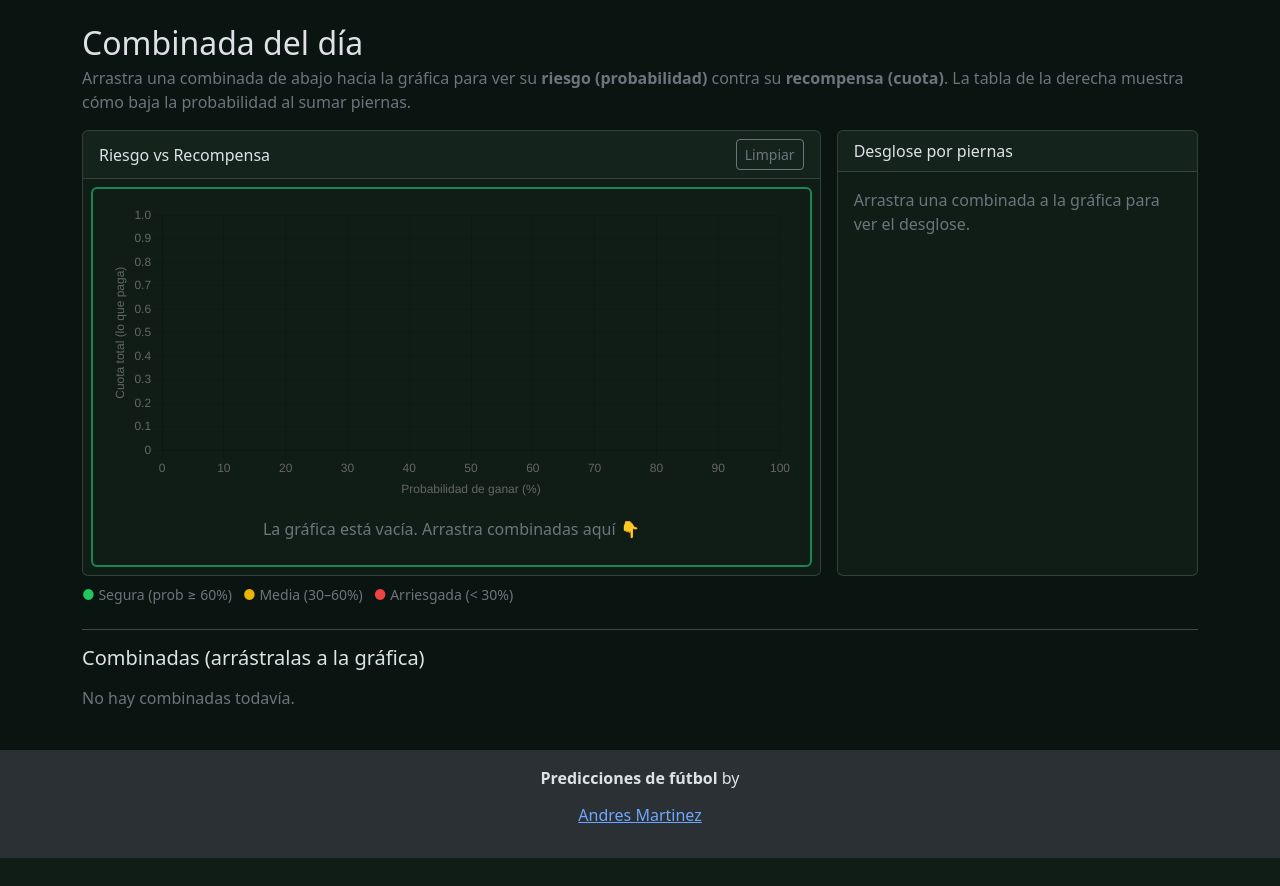
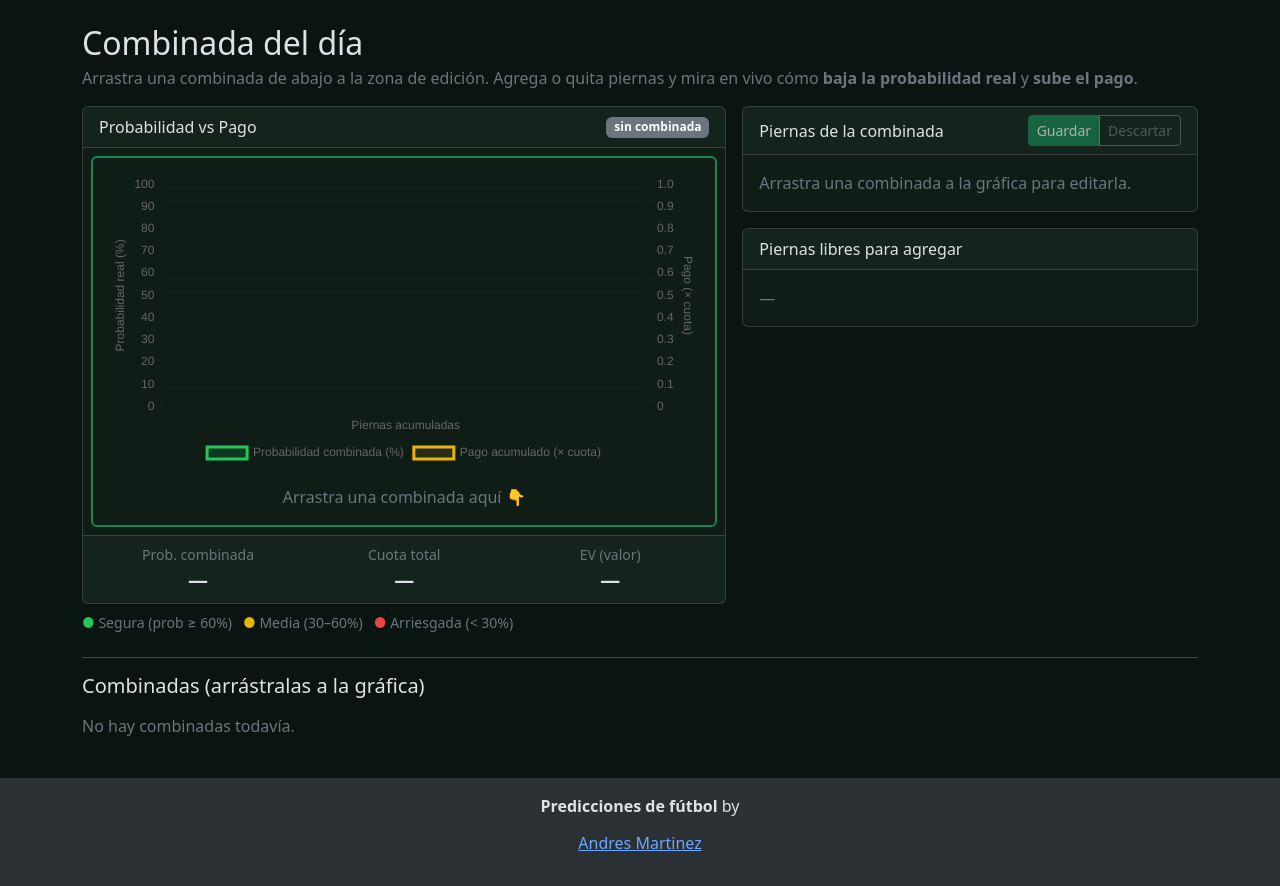
Before and after one commit to AndresProgma/agregacion-furbolazoia, a FastAPI app: page /Combinada/Dia/ in a window 1280 px wide. Shown: the part 56-942 px from the top of the page. Before the commit the page ends 914 px from the top, so only its background shows below. Run offline with FastAPI, Linux system fonts and the light colour scheme; data that the repository does not hold is empty.

Commit message:
feat: Combinada del día como editor en vivo (gráfica prob vs pago + agregar/quitar piernas)

```diff
--- a/app/templates/combinada_dia.html
+++ b/app/templates/combinada_dia.html
@@ -1,78 +1,107 @@
 {% extends 'base.html' %}
 {% block content %}
 {#
-  combinada_dia.html  ->  "Combinada del día"
-  - Arriba (lado a lado): la GRAFICA de RIESGO vs RECOMPENSA  y  una TABLA.
-        * La grafica arranca VACIA.
-        * La tabla muestra, para la combinada que sueltes, como BAJA la probabilidad
-          combinada al ir multiplicando la prob de cada pierna (1 pierna, 2, 3...).
-  - Abajo: todas las combinadas (combinada_carta.html), cada una ARRASTRABLE.
-  - Al soltar una carta sobre la grafica aparece un punto:
-        eje X = probabilidad de ganar (%)   ->  qué tan probable es que salga
-        eje Y = cuota total (lo que paga)    ->  cuánto recompensa
+  combinada_dia.html  ->  "Combinada del día" (EDITOR en tiempo real)
+  - Arrastra una combinada (abajo) a la ZONA DE EDICIÓN.
+  - GRÁFICA (idea #1, doble eje): cómo CAE la probabilidad combinada (∏ prob)
+    y cómo SUBE el pago (∏ cuota) a medida que se acumulan piernas.
+  - Tabla de piernas de la combinada (se pueden QUITAR) + POOL de piernas
+    libres (se pueden AGREGAR). Todo recalcula la gráfica y los números EN VIVO.
+  - Guardar: persiste los cambios. Descartar: vuelve a como estaba.
 #}
 
-{# Chart.js: la libreria que dibuja la grafica (se baja del CDN) #}
 <script src="https://cdn.jsdelivr.net/npm/chart.js@4.4.3/dist/chart.umd.min.js"></script>
 
 <div class="container mt-4">
     <h2 class="mb-1">Combinada del día</h2>
     <p class="text-secondary mb-3">
-        Arrastra una combinada de abajo hacia la gráfica para ver su
-        <strong>riesgo (probabilidad)</strong> contra su <strong>recompensa (cuota)</strong>.
-        La tabla de la derecha muestra cómo baja la probabilidad al sumar piernas.
+        Arrastra una combinada de abajo a la zona de edición. Agrega o quita piernas
+        y mira en vivo cómo <strong>baja la probabilidad real</strong> y <strong>sube el pago</strong>.
     </p>
 
     <div class="row g-3">
-        {# ===== IZQUIERDA: LA GRAFICA (zona de soltar). Arranca vacia ===== #}
-        <div class="col-lg-8">
+        {# ===== IZQUIERDA: GRÁFICA idea #1 (zona de soltar la combinada) ===== #}
+        <div class="col-lg-7">
             <div class="card h-100">
                 <div class="card-header d-flex justify-content-between align-items-center">
-                    <span>Riesgo vs Recompensa</span>
-                    <button id="btn_limpiar" class="btn btn-outline-secondary btn-sm">Limpiar</button>
+                    <span id="titulo_grafica">Probabilidad vs Pago</span>
+                    <span id="badge_edit" class="badge text-bg-secondary">sin combinada</span>
                 </div>
-                {# este DIV es la ZONA DE SOLTAR: borde punteado para que se note #}
                 <div id="zona_grafica" class="card-body border border-success border-2 rounded m-2"
-                     style="min-height:380px;">
-                    <canvas id="grafica_riesgo" height="130"></canvas>
+                     style="min-height:340px;">
+                    <canvas id="grafica_combo" height="150"></canvas>
                     <p id="grafica_vacia_msg" class="text-secondary text-center mt-3 mb-0">
-                        La gráfica está vacía. Arrastra combinadas aquí 👇
+                        Arrastra una combinada aquí 👇
                     </p>
+                </div>
+                {# Números clave #}
+                <div class="card-footer">
+                    <div class="row text-center g-2">
+                        <div class="col-4">
+                            <div class="small text-secondary">Prob. combinada</div>
+                            <div id="num_prob" class="fs-5 fw-bold">—</div>
+                        </div>
+                        <div class="col-4">
+                            <div class="small text-secondary">Cuota total</div>
+                            <div id="num_cuota" class="fs-5 fw-bold">—</div>
+                        </div>
+                        <div class="col-4">
+                            <div class="small text-secondary">EV (valor)</div>
+                            <div id="num_ev" class="fs-5 fw-bold">—</div>
+                        </div>
+                    </div>
                 </div>
             </div>
         </div>
 
-        {# ===== DERECHA: LA TABLA (se llena con la combinada que sueltes) ===== #}
-        <div class="col-lg-4">
-            <div class="card h-100">
-                <div class="card-header">Desglose por piernas</div>
+        {# ===== DERECHA: TABLA EDITABLE + POOL para agregar ===== #}
+        <div class="col-lg-5">
+            <div class="card mb-3">
+                <div class="card-header d-flex justify-content-between align-items-center">
+                    <span>Piernas de la combinada</span>
+                    <div class="btn-group btn-group-sm">
+                        <button id="btn_guardar" class="btn btn-success" disabled>Guardar</button>
+                        <button id="btn_descartar" class="btn btn-outline-secondary" disabled>Descartar</button>
+                    </div>
+                </div>
                 <div class="card-body" id="tabla_combinada">
-                    <p class="text-secondary mb-0">Arrastra una combinada a la gráfica para ver el desglose.</p>
+                    <p class="text-secondary mb-0">Arrastra una combinada a la gráfica para editarla.</p>
+                </div>
+            </div>
+
+            <div class="card">
+                <div class="card-header">Piernas libres para agregar</div>
+                <div class="card-body" id="pool_piernas" style="max-height:260px; overflow:auto;">
+                    <p class="text-secondary mb-0">—</p>
                 </div>
             </div>
         </div>
     </div>
 
-    {# leyenda de colores (semaforo de riesgo) #}
+    {# leyenda de colores (semáforo de riesgo) #}
     <p class="small text-secondary mt-2 mb-4">
         <span style="color:#22c55e;">●</span> Segura (prob ≥ 60%) &nbsp;
         <span style="color:#eab308;">●</span> Media (30–60%) &nbsp;
         <span style="color:#ef4444;">●</span> Arriesgada (&lt; 30%)
     </p>
 
+    {# Form oculto para Guardar (se rellena por JS) #}
+    <form id="form_guardar" method="post" action="" class="d-none">
+        <input type="hidden" name="pierna_ids" id="input_pierna_ids" value="">
+    </form>
+
     <hr>
     <h5 class="mb-3">Combinadas (arrástralas a la gráfica)</h5>
 
-    {# ===== LAS CARTAS, cada una envuelta en un div ARRASTRABLE ===== #}
     <div class="row g-3">
         {% for item in datos %}
-            {% set Combinada = item.combinada %}   {# combinada_carta.html usa la variable 'Combinada' #}
+            {% set Combinada = item.combinada %}
             <div class="col-md-4 combinada-drag" draggable="true"
                  data-id="{{ Combinada.id }}"
-                 data-prob="{{ Combinada.prob_combinada if Combinada.prob_combinada is not none else '' }}"
-                 data-cuota="{{ Combinada.cuota_total if Combinada.cuota_total is not none else '' }}"
+                 data-stake="{{ Combinada.stake }}"
                  data-piernas='{{ item.piernas_info | tojson }}'
                  ondragstart="alArrastrarCombinada(event)"
+                 onclick="cargarDesdeCarta(this, event)"
                  style="cursor:grab;">
                 {% include 'combinada_carta.html' %}
             </div>
@@ -83,148 +112,224 @@
 </div>
 
 <script>
-    // ---- 1) ARRASTRAR una combinada: guardamos sus datos en el "portapapeles" del arrastre ----
-    function alArrastrarCombinada(event) {
-        const el = event.currentTarget;
-        // metemos todo en un solo texto (JSON) porque es lo mas compatible entre navegadores
-        const datos = JSON.stringify({
-            id: el.dataset.id,
-            prob: el.dataset.prob,        // 0–1, o "" si la combinada no tiene probabilidad
-            cuota: el.dataset.cuota,      // >=1, o "" si no tiene cuota
-            piernas: el.dataset.piernas   // JSON con [{partido, prob}, ...]
-        });
-        event.dataTransfer.setData("text/plain", datos);
-    }
+    // ====== DATOS DEL SERVIDOR ======
+    const SERVER_POOL = {{ piernas_pool | tojson }};   // piernas libres (id, partido, mercado, prob, cuota)
 
-    // segun la probabilidad elegimos color (semaforo de riesgo)
-    function colorPorRiesgo(prob01) {
-        if (prob01 >= 0.6) return "#22c55e";   // verde = segura
-        if (prob01 >= 0.3) return "#eab308";   // amarillo = media
-        return "#ef4444";                      // rojo = arriesgada
-    }
+    // ====== ESTADO DEL EDITOR (en el navegador) ======
+    let editId = null;        // combinada que se está editando
+    let stake  = 1;           // stake de esa combinada (para el EV)
+    let legs   = [];          // piernas actuales de la combinada
+    let pool   = [];          // piernas libres disponibles para agregar
+    let legsOriginal = [];    // copia al cargar (para "Descartar")
 
-    // ---- 2) Creamos la grafica VACIA (un scatter: puntos sueltos) ----
-    const chart = new Chart(document.getElementById("grafica_riesgo"), {
-        type: "scatter",
+    const clone = (a) => JSON.parse(JSON.stringify(a));
+    const colorRiesgo = (p) => p >= 0.6 ? "#22c55e" : (p >= 0.3 ? "#eab308" : "#ef4444");
+
+    // ====== GRÁFICA idea #1: doble eje (prob cae / pago sube) ======
+    const chart = new Chart(document.getElementById("grafica_combo"), {
+        type: "line",
         data: {
-            datasets: [{
-                label: "Combinadas",
-                data: [],                 // arranca sin puntos
-                backgroundColor: [],      // un color por punto (semaforo de riesgo)
-                pointRadius: 9,
-                pointHoverRadius: 12
-            }]
+            labels: [],
+            datasets: [
+                {
+                    label: "Probabilidad combinada (%)",
+                    yAxisID: "yProb",
+                    data: [], borderColor: "#22c55e",
+                    backgroundColor: "rgba(34,197,94,.15)",
+                    tension: .25, fill: true, pointRadius: 4, pointHoverRadius: 6
+                },
+                {
+                    label: "Pago acumulado (× cuota)",
+                    yAxisID: "yCuota",
+                    data: [], borderColor: "#eab308",
+                    backgroundColor: "rgba(234,179,8,.1)",
+                    tension: .25, fill: false, pointRadius: 4, pointHoverRadius: 6
+                }
+            ]
         },
         options: {
+            responsive: true,
+            interaction: { mode: "index", intersect: false },
             scales: {
-                x: { title: { display: true, text: "Probabilidad de ganar (%)" }, min: 0, max: 100 },
-                y: { title: { display: true, text: "Cuota total (lo que paga)" }, beginAtZero: false }
+                yProb:  { type: "linear", position: "left",  min: 0, max: 100,
+                          title: { display: true, text: "Probabilidad real (%)" } },
+                yCuota: { type: "linear", position: "right", beginAtZero: false,
+                          title: { display: true, text: "Pago (× cuota)" },
+                          grid: { drawOnChartArea: false } },
+                x: { title: { display: true, text: "Piernas acumuladas" } }
             },
-            plugins: {
-                legend: { display: false },
-                tooltip: {
-                    callbacks: {
-                        // texto que sale al pasar el mouse sobre un punto
-                        label: (c) => `${c.raw.label} · prob ${c.raw.x.toFixed(1)}% · cuota ${c.raw.y.toFixed(2)}`
-                    }
-                }
-            }
+            plugins: { legend: { position: "bottom" } }
         }
     });
 
-    // ---- 3) LA TABLA: arma el desglose pierna por pierna de una combinada ----
-    // piernas = [{partido, prob}, ...].  Multiplica las probs una a una y muestra
-    // como cae la probabilidad combinada (igual que el ejemplo del 0.89).
-    function renderTabla(id, piernas, probTotal) {
+    // Productos acumulados pierna a pierna (para la gráfica y la tabla)
+    function acumulados(arr) {
+        let prob = 1, cuota = 1;
+        const labels = [], pdata = [], cdata = [], probAcum = [];
+        arr.forEach((l, i) => {
+            prob  *= l.prob;
+            cuota *= l.cuota;
+            labels.push(`${i + 1}. ${l.mercado}`);
+            pdata.push(+(prob * 100).toFixed(2));
+            cdata.push(+cuota.toFixed(2));
+            probAcum.push(prob);
+        });
+        return { labels, pdata, cdata, probAcum, probFinal: prob, cuotaFinal: cuota };
+    }
+
+    // ====== PINTAR TODO (se llama en cada cambio) ======
+    function recompute() {
+        const ac = acumulados(legs);
+
+        // --- gráfica ---
+        chart.data.labels = ac.labels;
+        chart.data.datasets[0].data = ac.pdata;
+        chart.data.datasets[1].data = ac.cdata;
+        chart.update();
+        document.getElementById("grafica_vacia_msg").classList.toggle("d-none", legs.length > 0);
+
+        // --- números ---
+        if (legs.length === 0) {
+            document.getElementById("num_prob").textContent = "—";
+            document.getElementById("num_cuota").textContent = "—";
+            document.getElementById("num_ev").textContent = "—";
+        } else {
+            const pago = stake * ac.cuotaFinal;
+            const ev   = pago * ac.probFinal - stake;        // EV = prob·pago − stake
+            document.getElementById("num_prob").textContent  = (ac.probFinal * 100).toFixed(1) + "%";
+            document.getElementById("num_cuota").textContent = ac.cuotaFinal.toFixed(2);
+            const evEl = document.getElementById("num_ev");
+            evEl.textContent = (ev >= 0 ? "+" : "") + ev.toFixed(2) + " u";
+            evEl.style.color = ev >= 0 ? "#22c55e" : "#ef4444";
+        }
+
+        renderTabla(ac.probAcum);
+        renderPool();
+    }
+
+    // ====== TABLA de piernas de la combinada (con botón Quitar) ======
+    function renderTabla(probAcum) {
         const cont = document.getElementById("tabla_combinada");
-
-        // combinada SIN piernas (prob puesta a mano): mostramos solo el total
-        if (!piernas || piernas.length === 0) {
-            const pct = probTotal === "" ? "—" : (parseFloat(probTotal) * 100).toFixed(1) + "%";
-            cont.innerHTML = `<h6 class="mb-2">Combinada #${id}</h6>
-                <p class="text-secondary mb-0">No tiene piernas. Prob. combinada: <strong>${pct}</strong></p>`;
+        if (editId === null) {
+            cont.innerHTML = '<p class="text-secondary mb-0">Arrastra una combinada a la gráfica para editarla.</p>';
             return;
         }
-
-        let prod = 1;
-        const factores = [];
+        if (legs.length === 0) {
+            cont.innerHTML = `<h6 class="mb-2">Combinada #${editId}</h6>
+                <p class="text-secondary mb-0">Sin piernas. Agrega desde el pool de abajo 👇</p>`;
+            return;
+        }
         let filas = "";
-        let yaAviso = false;
-        piernas.forEach((p, i) => {
-            prod *= p.prob;                       // acumulamos el producto
-            factores.push(p.prob.toFixed(2));     // "0.90", "0.85", ...
-            const pct = (prod * 100).toFixed(1);
-            const color = colorPorRiesgo(prod);
-
-            // aviso la primera vez que baja del 50% ("moneda al aire")
-            let nota = "";
-            if (!yaAviso && prod < 0.5) { nota = ' <span class="text-danger small">← menos que una moneda al aire</span>'; yaAviso = true; }
-
+        legs.forEach((l, i) => {
+            const pa = probAcum[i];
             filas += `<tr>
                 <td>${i + 1}</td>
-                <td class="small text-secondary">${factores.join(" × ")}</td>
-                <td style="color:${color}; font-weight:600;">${pct}%${nota}</td>
+                <td><div class="small">${l.partido}</div><div class="small text-success">${l.mercado}</div></td>
+                <td class="text-nowrap">${l.cuota.toFixed(2)}</td>
+                <td style="color:${colorRiesgo(pa)}; font-weight:600;">${(pa * 100).toFixed(1)}%</td>
+                <td><button class="btn btn-outline-danger btn-sm py-0" onclick="quitarPierna(${l.id})">✕</button></td>
             </tr>`;
         });
-
         cont.innerHTML = `
-            <h6 class="mb-2">Combinada #${id}</h6>
+            <h6 class="mb-2">Combinada #${editId}</h6>
             <table class="table table-sm table-dark table-bordered mb-0 align-middle">
-                <thead><tr><th>Nº piernas</th><th>Cálculo</th><th>Prob. combinada</th></tr></thead>
+                <thead><tr><th>#</th><th>Pierna</th><th>Cuota</th><th>Prob. acum.</th><th></th></tr></thead>
                 <tbody>${filas}</tbody>
             </table>`;
     }
 
-    // para no agregar dos veces la misma combinada (el punto)
-    const yaAgregadas = new Set();
+    // ====== POOL de piernas libres (con botón Agregar) ======
+    function renderPool() {
+        const cont = document.getElementById("pool_piernas");
+        if (editId === null) { cont.innerHTML = '<p class="text-secondary mb-0">—</p>'; return; }
+        if (pool.length === 0) { cont.innerHTML = '<p class="text-secondary mb-0">No hay piernas libres para agregar.</p>'; return; }
+        let html = "";
+        pool.forEach((p) => {
+            html += `<div class="d-flex justify-content-between align-items-center border-bottom py-1">
+                <div>
+                    <div class="small">${p.partido}</div>
+                    <div class="small text-success">${p.mercado} · cuota ${p.cuota.toFixed(2)} · prob ${(p.prob * 100).toFixed(0)}%</div>
+                </div>
+                <button class="btn btn-outline-success btn-sm py-0" onclick="agregarPierna(${p.id})">+ Agregar</button>
+            </div>`;
+        });
+        cont.innerHTML = html;
+    }
 
-    // ---- 4) SOLTAR sobre la grafica: agregamos el punto y armamos la tabla ----
+    // ====== ACCIONES agregar / quitar ======
+    function agregarPierna(id) {
+        const i = pool.findIndex(p => p.id === id);
+        if (i < 0) return;
+        legs.push(pool[i]);
+        pool.splice(i, 1);
+        recompute();
+    }
+    function quitarPierna(id) {
+        const i = legs.findIndex(l => l.id === id);
+        if (i < 0) return;
+        pool.push(legs[i]);   // vuelve al pool de libres
+        legs.splice(i, 1);
+        recompute();
+    }
+
+    // ====== CARGAR una combinada en el editor ======
+    function cargarCombinada(id, stakeVal, piernas) {
+        editId = id;
+        stake  = parseFloat(stakeVal) || 1;
+        legs   = clone(piernas || []);
+        legsOriginal = clone(legs);
+        // el pool arranca con las libres del servidor (menos las que ya estén en legs)
+        const enLegs = new Set(legs.map(l => l.id));
+        pool = clone(SERVER_POOL).filter(p => !enLegs.has(p.id));
+
+        document.getElementById("badge_edit").className = "badge text-bg-success";
+        document.getElementById("badge_edit").textContent = "editando #" + id;
+        document.getElementById("titulo_grafica").textContent = "Combinada #" + id + " · Probabilidad vs Pago";
+        document.getElementById("btn_guardar").disabled = false;
+        document.getElementById("btn_descartar").disabled = false;
+        document.getElementById("form_guardar").action = "/Combinada/Dia/" + id + "/guardar";
+        recompute();
+    }
+
+    // ====== DRAG & DROP de la combinada ======
+    function alArrastrarCombinada(event) {
+        const el = event.currentTarget;
+        event.dataTransfer.setData("text/plain", JSON.stringify({
+            id: el.dataset.id, stake: el.dataset.stake, piernas: el.dataset.piernas
+        }));
+    }
+    function cargarDesdeCarta(el, event) {
+        // si el clic fue en un botón/link/form de la carta (Editar, Eliminar, subir imagen),
+        // no cargamos: dejamos que ese control haga lo suyo.
+        if (event && event.target.closest('a, button, input, label, form')) return;
+        let piernas = [];
+        try { piernas = JSON.parse(el.dataset.piernas); } catch (_) {}
+        cargarCombinada(el.dataset.id, el.dataset.stake, piernas);
+    }
+
     const zona = document.getElementById("zona_grafica");
-    zona.addEventListener("dragover", (e) => e.preventDefault());  // permitir soltar
+    zona.addEventListener("dragover", (e) => e.preventDefault());
     zona.addEventListener("drop", (e) => {
         e.preventDefault();
         let datos;
-        try { datos = JSON.parse(e.dataTransfer.getData("text/plain")); }
-        catch (_) { return; }   // soltaron algo que no es una combinada
-
-        // las piernas vienen como texto JSON: las convertimos a lista
+        try { datos = JSON.parse(e.dataTransfer.getData("text/plain")); } catch (_) { return; }
         let piernas = [];
-        try { piernas = JSON.parse(datos.piernas); } catch (_) { piernas = []; }
-
-        // la tabla SIEMPRE se actualiza con la ultima combinada soltada
-        renderTabla(datos.id, piernas, datos.prob);
-
-        // para el PUNTO de la grafica si necesitamos prob Y cuota
-        if (datos.prob === "" || datos.cuota === "") {
-            alert("La combinada #" + datos.id + " no tiene probabilidad o cuota todavía, así que no se puede ubicar en la gráfica (sí ves su tabla a la derecha).");
-            return;
-        }
-        if (yaAgregadas.has(datos.id)) return;   // ya estaba en la grafica
-        yaAgregadas.add(datos.id);
-
-        const prob = parseFloat(datos.prob);     // 0–1
-        const cuota = parseFloat(datos.cuota);   // >=1
-
-        // agregamos el punto: X = prob en %, Y = cuota
-        chart.data.datasets[0].data.push({ x: prob * 100, y: cuota, label: "Combinada #" + datos.id });
-        chart.data.datasets[0].backgroundColor.push(colorPorRiesgo(prob));
-        chart.update();
-
-        document.getElementById("grafica_vacia_msg").classList.add("d-none");
+        try { piernas = JSON.parse(datos.piernas); } catch (_) {}
+        cargarCombinada(datos.id, datos.stake, piernas);
     });
 
-    // ---- 5) Boton "Limpiar": vacia la grafica y la tabla ----
-    document.getElementById("btn_limpiar").addEventListener("click", () => {
-        chart.data.datasets[0].data = [];
-        chart.data.datasets[0].backgroundColor = [];
-        chart.update();
-        yaAgregadas.clear();
-        document.getElementById("grafica_vacia_msg").classList.remove("d-none");
-        document.getElementById("tabla_combinada").innerHTML =
-            '<p class="text-secondary mb-0">Arrastra una combinada a la gráfica para ver el desglose.</p>';
+    // ====== GUARDAR / DESCARTAR ======
+    document.getElementById("btn_guardar").addEventListener("click", () => {
+        if (editId === null) return;
+        document.getElementById("input_pierna_ids").value = legs.map(l => l.id).join(",");
+        document.getElementById("form_guardar").submit();   // POST -> recarga la página
+    });
+    document.getElementById("btn_descartar").addEventListener("click", () => {
+        if (editId === null) return;
+        cargarCombinada(editId, stake, legsOriginal);   // vuelve a como estaba al cargar
     });
 
-    // ---- soltar IMAGENES en las cartas sigue funcionando (lo usa combinada_carta.html) ----
+    // ====== soltar IMÁGENES en las cartas (lo usa combinada_carta.html) ======
     function soltarImagen(e, id) {
         e.preventDefault();
         const input = document.getElementById('file-' + id);
```
Also changed, not shown: app/routers/dashboard.py (+74 -14 lines).
